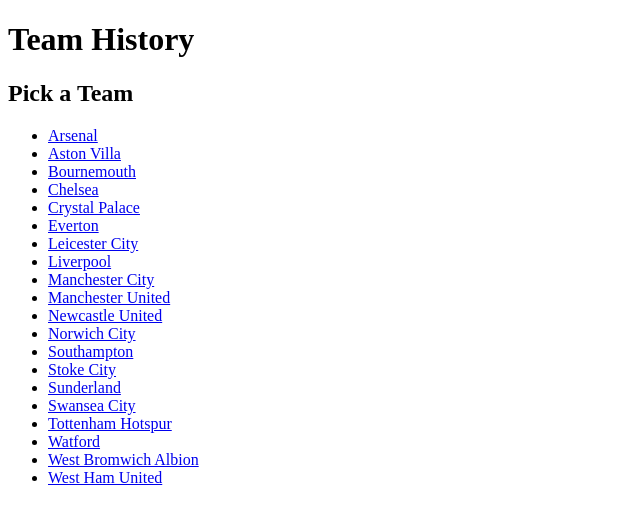
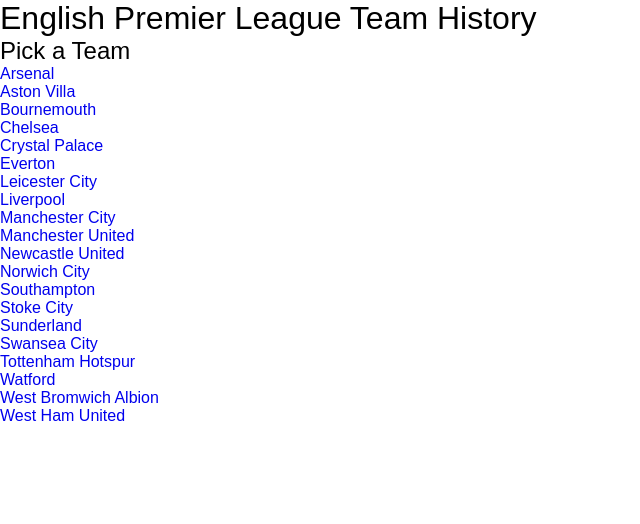
Before and after one commit to bvs90/teamHistory, a website: page client/index.html at #/home in a window 1280 px wide. Shown: the whole page, without its empty margins (0-640 px from the left). Drawn offline with Linux system fonts and the light colour scheme.

Commit message:
Add styling for home page

```diff
--- /dev/null
+++ b/client/app/styles/main.css
@@ -0,0 +1,13 @@
+/* Reset */
+* {
+  padding: 0;
+  margin: 0;
+  box-sizing: border-box;
+  list-style: none;
+  text-decoration: none;
+  font-family: 'PT Sans Narrow', sans-serif;
+  font-weight: 400;
+}
+
+/* Web Fonts */
+@import url(http://fonts.googleapis.com/css?family=PT+Sans+Narrow);
--- a/client/app/views/home.html
+++ b/client/app/views/home.html
@@ -1,4 +1,5 @@
-<h1>Team History</h1>
+<div class="home">
+  <h1>English Premier League Team History</h1>
   <h2>Pick a Team</h2>
   <ul>
     <li><a ui-sref="stats({team: 'ARS'})">Arsenal</a></li>
@@ -22,3 +23,4 @@
     <li><a ui-sref="stats({team: 'WBA'})">West Bromwich Albion</a></li>
     <li><a ui-sref="stats({team: 'WHU'})">West Ham United</a></li>
   </ul>
+</div>
--- a/client/index.html
+++ b/client/index.html
@@ -2,10 +2,12 @@
 <html ng-app="teamHistory">
 <head>
   <title>Team History - English Premier League</title>
+
   <script src="../bower_components/angular/angular.js"></script>
   <script src="../bower_components/angular-ui-router/release/angular-ui-router.js"></script>
   <script src="../bower_components/angular-mocks/angular-mocks.js"></script>
 
+  <link rel="stylesheet" href="./app/styles/main.css">
 </head>
 <body>
   <ui-view></ui-view>
```
Lines whose indentation alone changed are shown as unchanged.
